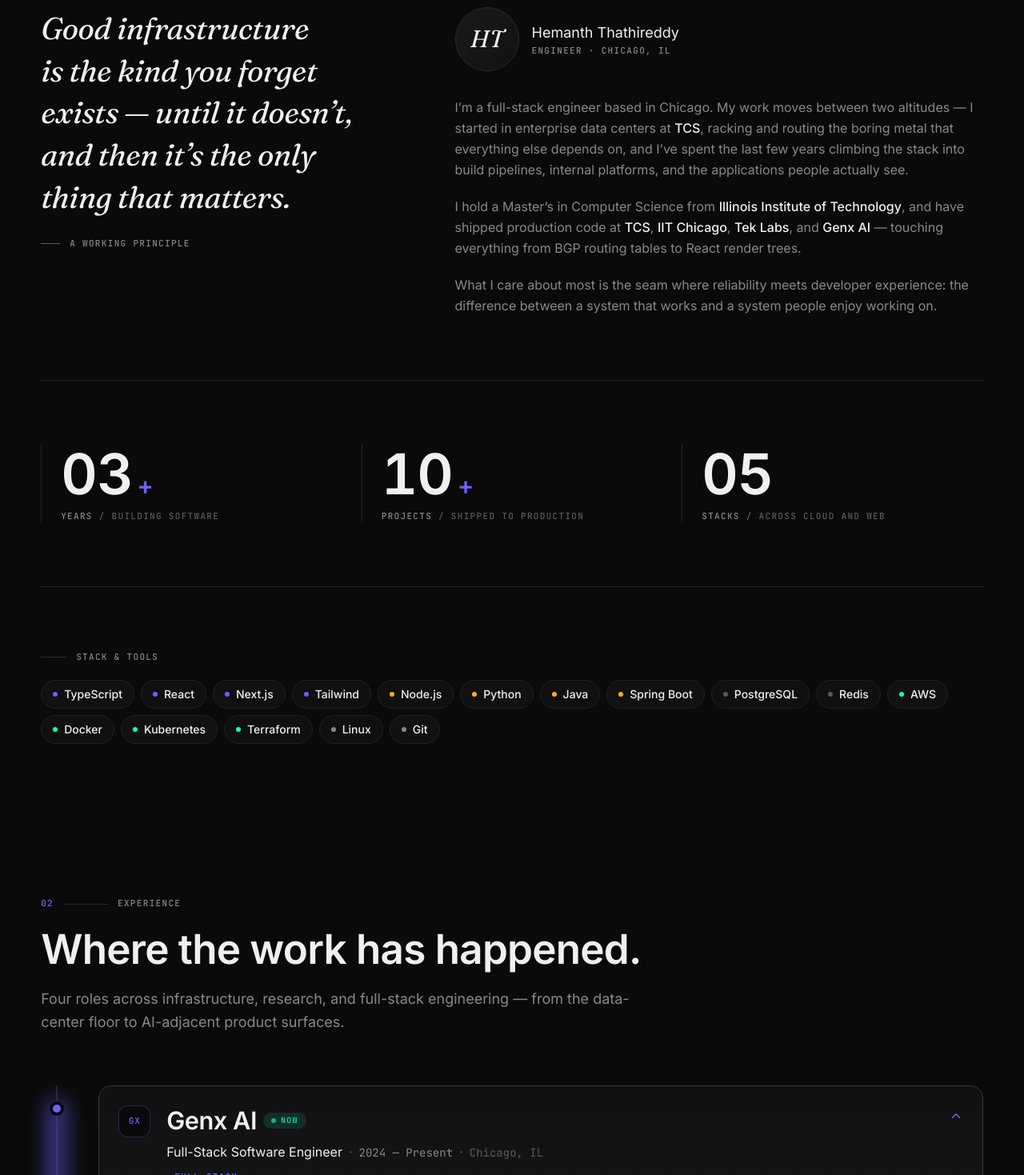
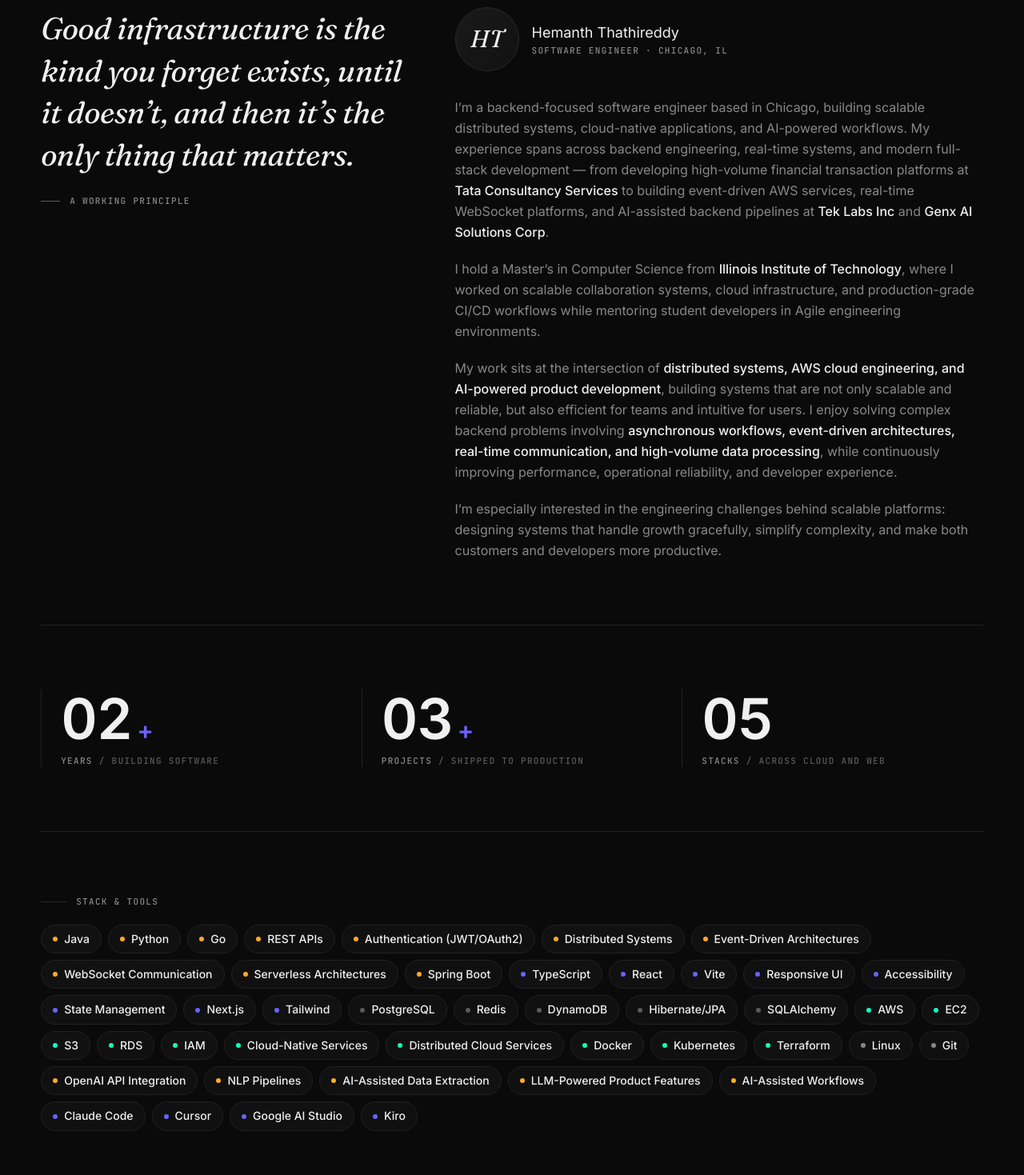
Before and after one commit to HemanthThathireddy/hemanththathireddy.github.io, a React (Vite) app: page / in a window 1280 px wide. Shown: the part 1161-2630 px from the top of the page at 80% size. Built offline with nearby package versions, Linux system fonts and the light colour scheme.

Commit message:
Content update

```diff
--- a/src/components/sections/About.tsx
+++ b/src/components/sections/About.tsx
@@ -24,12 +24,12 @@
 }
 
 const STATS: ReadonlyArray<Stat> = [
-  { target: 3, label: 'Years', sublabel: 'building software', suffix: '+' },
-  { target: 10, label: 'Projects', sublabel: 'shipped to production', suffix: '+' },
+  { target: 2, label: 'Years', sublabel: 'building software', suffix: '+' },
+  { target: 3, label: 'Projects', sublabel: 'shipped to production', suffix: '+' },
   { target: 5, label: 'Stacks', sublabel: 'across cloud and web' },
 ];
 
-type TagCategory = 'frontend' | 'backend' | 'data' | 'cloud' | 'systems';
+type TagCategory = 'frontend' | 'backend' | 'data' | 'cloud' | 'systems' |'AiLlmNlp'|'AiDevelopmentTools';
 
 interface Tag {
   label: string;
@@ -37,22 +37,50 @@
 }
 
 const TAGS: ReadonlyArray<Tag> = [
+  { label: 'Java', category: 'backend' },
+  { label: 'Python', category: 'backend' },
+  { label: 'Go', category: 'backend' },
+  { label: 'REST APIs', category: 'backend' },
+  { label: 'Authentication (JWT/OAuth2)', category: 'backend' },
+  { label: 'Distributed Systems', category: 'backend' },
+  { label: 'Event-Driven Architectures', category: 'backend' },
+  { label: 'WebSocket Communication', category: 'backend' },
+  { label: 'Serverless Architectures', category: 'backend' },
+  { label: 'Spring Boot', category: 'backend' },
   { label: 'TypeScript', category: 'frontend' },
   { label: 'React', category: 'frontend' },
+  { label: 'Vite', category: 'frontend' },
+  { label: 'Responsive UI', category: 'frontend' },
+  { label: 'Accessibility', category: 'frontend' },
+  { label: 'State Management', category: 'frontend' },
   { label: 'Next.js', category: 'frontend' },
   { label: 'Tailwind', category: 'frontend' },
-  { label: 'Node.js', category: 'backend' },
-  { label: 'Python', category: 'backend' },
-  { label: 'Java', category: 'backend' },
-  { label: 'Spring Boot', category: 'backend' },
   { label: 'PostgreSQL', category: 'data' },
   { label: 'Redis', category: 'data' },
+  { label: 'DynamoDB', category: 'data' },
+  { label: 'Hibernate/JPA', category: 'data' },
+  { label: 'SQLAlchemy', category: 'data' },
   { label: 'AWS', category: 'cloud' },
+  { label: 'EC2', category: 'cloud' },
+  { label: 'S3', category: 'cloud' },
+  { label: 'RDS', category: 'cloud' },
+  { label: 'IAM', category: 'cloud' },
+  { label: 'Cloud-Native Services', category: 'cloud' },
+  { label: 'Distributed Cloud Services', category: 'cloud' },
   { label: 'Docker', category: 'cloud' },
   { label: 'Kubernetes', category: 'cloud' },
   { label: 'Terraform', category: 'cloud' },
   { label: 'Linux', category: 'systems' },
   { label: 'Git', category: 'systems' },
+  { label: 'OpenAI API Integration', category: 'AiLlmNlp' },
+  { label: 'NLP Pipelines', category: 'AiLlmNlp' },
+  { label: 'AI-Assisted Data Extraction', category: 'AiLlmNlp' },
+  { label: 'LLM-Powered Product Features', category: 'AiLlmNlp' },
+  { label: 'AI-Assisted Workflows', category: 'AiLlmNlp' },
+  { label: 'Claude Code', category: 'AiDevelopmentTools' },
+  { label: 'Cursor', category: 'AiDevelopmentTools' },
+  { label: 'Google AI Studio', category: 'AiDevelopmentTools' },
+  { label: 'Kiro', category: 'AiDevelopmentTools' },
 ];
 
 const CATEGORY_DOT: Record<TagCategory, string> = {
@@ -61,6 +89,8 @@
   data: 'bg-text-tertiary',
   cloud: 'bg-teal',
   systems: 'bg-text-secondary',
+  AiLlmNlp: 'bg-amber',
+  AiDevelopmentTools: 'bg-accent',
 };
 
 /* Spring-physics variant for tag entry. Defined here (not in animations.ts)
@@ -256,7 +286,7 @@
         variants={fadeUpItem}
         className="relative font-serif text-pull italic leading-snug text-text-primary text-balance"
       >
-        Good infrastructure is the kind you forget exists — until it
+        Good infrastructure is the kind you forget exists, until it
         doesn&rsquo;t, and then it&rsquo;s the only thing that matters.
       </motion.blockquote>
       <motion.figcaption
@@ -295,7 +325,7 @@
             Hemanth Thathireddy
           </div>
           <div className="font-mono text-micro uppercase tracking-widest text-text-secondary">
-            Engineer · Chicago, IL
+            Software Engineer · Chicago, IL
           </div>
         </div>
       </motion.div>
@@ -305,24 +335,32 @@
         className="space-y-5 text-body leading-relaxed text-text-secondary [&>p>strong]:font-medium [&>p>strong]:text-text-primary"
       >
         <p>
-          I&rsquo;m a full-stack engineer based in Chicago. My work moves
-          between two altitudes — I started in enterprise data centers at{' '}
-          <strong>TCS</strong>, racking and routing the boring metal that
-          everything else depends on, and I&rsquo;ve spent the last few years
-          climbing the stack into build pipelines, internal platforms, and
-          the applications people actually see.
+        I&rsquo;m a backend-focused software engineer based in Chicago, building scalable
+        distributed systems, cloud-native applications, and AI-powered workflows.
+        My experience spans across backend engineering, real-time systems,
+        and modern full-stack development — from developing high-volume financial
+        transaction platforms at <strong>Tata Consultancy Services</strong> to building event-driven
+        AWS services, real-time WebSocket platforms, and AI-assisted backend pipelines
+        at <strong>Tek Labs Inc</strong> and <strong>Genx AI Solutions Corp</strong>.
         </p>
         <p>
-          I hold a Master&rsquo;s in Computer Science from{' '}
-          <strong>Illinois Institute of Technology</strong>, and have shipped
-          production code at <strong>TCS</strong>, <strong>IIT Chicago</strong>,{' '}
-          <strong>Tek Labs</strong>, and <strong>Genx&nbsp;AI</strong> — touching
-          everything from BGP routing tables to React render trees.
+        I hold a Master&rsquo;s in Computer Science from <strong>Illinois Institute of Technology</strong>,
+        where I worked on scalable collaboration systems, cloud infrastructure,
+        and production-grade CI/CD workflows while mentoring student developers in
+        Agile engineering environments.
         </p>
         <p>
-          What I care about most is the seam where reliability meets
-          developer experience: the difference between a system that works
-          and a system people enjoy working on.
+        My work sits at the intersection of <strong>distributed systems, AWS cloud engineering,
+        and AI-powered product development</strong>, building systems that are not only scalable
+        and reliable, but also efficient for teams and intuitive for users. I enjoy solving
+        complex backend problems involving <strong>asynchronous workflows, event-driven architectures,
+        real-time communication, and high-volume data processing</strong>, while continuously improving
+        performance, operational reliability, and developer experience.
+        </p>
+        <p>
+        I&rsquo;m especially interested in the engineering challenges behind scalable platforms:
+        designing systems that handle growth gracefully, simplify complexity, and make both
+        customers and developers more productive.
         </p>
       </motion.div>
     </motion.div>
@@ -345,7 +383,7 @@
           number="01"
           eyebrow="About"
           title="A profile, in three altitudes."
-          description="From the data-center floor to the browser — what I do, where I&rsquo;ve done it, and the tools I reach for first."
+          description="From the data-center floor to the browser. What I do, where I&rsquo;ve done it, and the tools I reach for first."
         />
 
         <div className="grid grid-cols-1 gap-12 lg:grid-cols-12 lg:gap-16">
--- a/src/components/sections/Contact.tsx
+++ b/src/components/sections/Contact.tsx
@@ -267,7 +267,7 @@
             I&rsquo;m always up for a conversation about distributed systems,
             developer experience, or the boring infrastructure that makes the
             interesting stuff possible. The fastest way to reach me is email
-            — copy below, or pick a side door.
+            copy below, or pick a side door.
           </motion.p>
 
           <motion.div
--- a/src/components/sections/Experience.tsx
+++ b/src/components/sections/Experience.tsx
@@ -68,59 +68,67 @@
 const ROLES: ReadonlyArray<RoleEntry> = [
   {
     id: 'genx-ai',
-    company: 'Genx AI',
-    title: 'Full-Stack Software Engineer',
-    dates: '2024 — Present',
+    company: 'Genx AI Solutions Corp',
+    title: 'Software Developer',
+    dates: 'Nov 2025 — Present',
     location: 'Chicago, IL',
-    type: 'fullstack',
-    logoText: 'GX',
+    type: 'fullstack',/*'OpenAI APIs' | Scalable AI Workflows | Python REST APIs | NLP Pipelines | 35% Accuracy Improvement',*/
+    logoText: 'GxAI',
     current: true,
     bullets: [
-      'Building production AI-adjacent web tooling on a TypeScript and Python stack — frontend in React, backend services on FastAPI behind an AWS API Gateway.',
-      'Designed asynchronous job runners and data-ingestion pipelines that absorb bursty workloads without coupling user-facing latency to backend processing.',
-      'Owning the design-system primitives shared across multiple internal products, with a focus on accessible, themeable components that ship faster than they break.',
+      'Delivered AI-powered data processing features integrating OpenAI APIs and NLP services into backend pipelines, improving structured data extraction accuracy by 35% across large unstructured datasets.',
+      'Created and implemented Python REST APIs with robust validation and fault handling, reducing manual analyst processing time by 40%.',
+      'Guided technical design discussions for scalable AI-assisted workflows, influencing architectural decisions that improved maintainability and reduced deployment iteration time by ~20%.',
+      'Collaborated with a cross-functional team of 6+ engineers, analysts, and stakeholders to deliver iterative product enhancements aligned with customer feedback.',
+      'Leveraged Claude Code and Kiro to draft implementation ideas, speed up debugging, and improve backend development efficiency, reducing implementation and troubleshooting time by ~25%.',
     ],
   },
   {
     id: 'tek-labs',
     company: 'Tek Labs',
     title: 'Software Engineer',
-    dates: '2023 — 2024',
+    dates: 'Mar 2025 — Oct 2025',
     location: 'Chicago, IL',
-    type: 'fullstack',
-    logoText: 'TL',
+    type: 'fullstack', /*'Java/Spring Boot | 10,000+ Concurrent Users | Event-Driven Architecture | WebSocket Real-Time Systems | AWS Lambda',*/
+    logoText: 'Tek',
     bullets: [
-      'Developed full-stack web applications in React, Node.js, and PostgreSQL for internal data tooling and customer dashboards.',
-      'Designed and shipped versioned REST APIs with OpenAPI contracts and contract tests, so frontend and backend could move independently without breaking each other.',
-      'Containerized services with Docker and deployed to AWS (ECS + RDS), cutting environment setup time for new contributors from a half-day to under an hour.',
+      'Led frontend development of a React/Vite platform serving 10,000+ concurrent users, improving page responsiveness by 30% through optimized rendering, asynchronous data loading, and efficient state management.',
+      'Architected a reusable UI component library adopted across 4+ product modules, reducing frontend feature delivery time by 40% and improving consistency across customer-facing workflows.',
+      'Established automated frontend testing pipelines using Vitest and Playwright, reducing production UI regressions by 50%.',
+      'Engineered scalable Java/Spring Boot REST APIs and backend services, improving request handling efficiency by ~20% and supporting authentication, partner workflows, asynchronous processing, and third-party integrations.',
+      'Built real-time WebSocket event delivery and asynchronous backend workflows, integrating AWS Lambda and S3 to enable sub-second dashboard updates, reduce polling load by 30%, and improve processing efficiency by 25%',
     ],
   },
   {
     id: 'iit-chicago',
     company: 'Illinois Institute of Technology',
-    title: 'Graduate Researcher · Teaching Assistant',
-    dates: '2022 — 2024',
+    title: 'Software Engineer',
+    dates: 'Oct 2023 — Dec 2024',
     location: 'Chicago, IL',
-    type: 'research',
+    type: 'research',/*WebSocket Real-Time Communication | AWS Lambda / EC2 / S3 | High-Availability Microservices | Full SDLC Ownership | CI/CD Automation',*/
     logoText: 'IIT',
     bullets: [
-      "Earned a Master's in Computer Science with coursework spanning distributed systems, operating systems, and applied machine learning.",
-      'Contributed to a faculty-led research project on systems performance — prototyping benchmarking tooling and writing up results for internal review.',
-      "TA'd an undergraduate systems course: held office hours, graded assignments, and mentored students through their first OS-level projects.",
+      'Created a React.js collaboration platform with WebSocket-based real-time communication features supporting accessibility-focused workflows for 500+ users.',
+      'Engineered Java/Python backend microservices on AWS Lambda, EC2, and S3 infrastructure with high-availability design and independently scalable services.',
+      'Owned the complete SDLC lifecycle, improving deployment reliability by ~35% through CI/CD automation, testing, and production monitoring.',
+      'Enhanced deployment reliability by 35% through Jenkins pipeline automation and comprehensive unit/integration testing with JUnit, Mockito, and Pytest.',
+      'Mentored student developers on Git workflows, debugging practices, and frontend engineering standards within an Agile team environment, helping improve onboarding speed and team delivery consistency.',
     ],
   },
   {
     id: 'tcs',
     company: 'Tata Consultancy Services',
-    title: 'Systems & Infrastructure Engineer',
-    dates: '2020 — 2022',
+    title: 'Full Stack Developer',
+    dates: 'Feb 2022 — Dec 2022',
     location: 'India',
-    type: 'infra',
+    type: 'infra',/*'1M+ Daily Transactions | Kafka/Kinesis | Distributed Systems | Java Microservices | Fraud Detection Pipelines',*/
     logoText: 'TCS',
     bullets: [
-      'Operated and maintained 24/7 production data-center infrastructure for enterprise clients, owning incident triage, escalation, and post-mortems.',
-      'Automated routine network and server provisioning workflows in Python and Bash, reducing manual interventions for the team.',
-      "Co-authored runbooks and on-call procedures that became the team's standard reference for new joiners.",
+      'Developed React.js banking dashboards supporting 1M+ daily financial transactions with real-time balance views, portfolio analytics, and transaction reporting.',
+      'Delivered Java/Spring Boot microservices for payment settlement, SWIFT routing, and account management in distributed environments, supporting high-volume financial transactions.',
+      'Introduced asynchronous event-driven transaction processing pipelines using Kafka/Kinesis-style streaming architectures, reducing fraud detection latency by 20% and improving real-time processing reliability.',
+      'Established customer feedback and reporting systems while applying NLP-powered document extraction workflows, improving business reporting workflows, operational visibility, and reducing manual verification efforts by 30%.',
+      'Strengthened deployment stability and feature delivery by using zero-downtime database migration strategies and led Agile initiatives across 8+ engineers through full production release cycles.',
     ],
   },
 ];
--- a/src/components/sections/Hero.tsx
+++ b/src/components/sections/Hero.tsx
@@ -274,10 +274,10 @@
           transition={{ duration: 0.7, ease: easing.spring, delay: 1.1 }}
           className="mt-8 max-w-[52ch] text-body-lg text-text-secondary md:mt-10"
         >
-          I design and ship resilient distributed systems — from the data-center
-          floor to the browser. Currently focused on developer-facing platforms,
-          internal tooling, and the boring infrastructure that makes the
-          interesting stuff possible.
+          I design and ship resilient distributed systems and AI-orchestration
+          pipelines — from the data-center floor to the browser. Currently focused
+          on LLM infrastructure and the developer-facing platforms
+          that make AI integration possible.
         </motion.p>
 
         {/* CTA */}
--- a/src/components/sections/Skills.tsx
+++ b/src/components/sections/Skills.tsx
@@ -30,7 +30,7 @@
   1: 2,
 };
 
-const QUADRANT_PADDING_DEG = 9;
+const QUADRANT_PADDING_DEG = 6;
 
 /* ─────────────────────────────────────────────
    Domain types + data
@@ -80,8 +80,8 @@
     id: 'frontend',
     label: 'Frontend',
     color: 'accent',
-    bisector: 315, // top-left
-    arc: [270, 360],
+    bisector: 324, // top-left
+    arc: [288, 360],
     skills: [
       { name: 'TypeScript', proficiency: 3 },
       { name: 'React', proficiency: 3 },
@@ -93,8 +93,8 @@
     id: 'backend',
     label: 'Backend',
     color: 'amber',
-    bisector: 45, // top-right
-    arc: [0, 90],
+    bisector: 36, // top-right
+    arc: [0, 72],
     skills: [
       { name: 'Python', proficiency: 3 },
       { name: 'Java', proficiency: 2 },
@@ -106,8 +106,8 @@
     id: 'cloud',
     label: 'Cloud',
     color: 'teal',
-    bisector: 135, // bottom-right
-    arc: [90, 180],
+    bisector: 108, // bottom-right
+    arc: [72, 144],
     skills: [
       { name: 'AWS', proficiency: 3 },
       { name: 'Docker', proficiency: 3 },
@@ -120,12 +120,26 @@
     label: 'DevOps',
     color: 'secondary',
     bisector: 225, // bottom-left
-    arc: [180, 270],
+    arc: [144, 216],
     skills: [
       { name: 'Linux', proficiency: 3 },
       { name: 'Bash', proficiency: 3 },
       { name: 'Git', proficiency: 3 },
       { name: 'CI/CD', proficiency: 2 },
+    ],
+  },
+  {
+    id: 'ai',
+    label: 'AI & LLM',
+    color: 'teal',
+    bisector: 252,
+    arc: [216, 288],
+    skills: [
+      { name: 'OpenAI API Integration', proficiency: 3 },
+      { name: 'LLM-Powered Product Features', proficiency: 3 },
+      { name: 'Claude Code', proficiency: 2 },
+      { name: 'Cursor', proficiency: 2 },
+      { name: 'AI-Assisted Data Extraction', proficiency: 2 },
     ],
   },
 ];
@@ -530,15 +544,15 @@
           description="Proficiency shown by distance from center — inner is expert, outer is exploratory. Hover the radar or the legend to highlight."
         />
 
-        <div className="grid grid-cols-1 gap-12 lg:grid-cols-12 lg:gap-16">
-          <div className="lg:col-span-7 lg:col-start-1">
+        <div className="grid grid-cols-1 gap-12 lg:grid-cols-12 lg:gap-16 items-center">
+          <div className="lg:col-span-6 lg:col-start-1">
             <SkillRadar
               hoveredCategoryId={hoveredCategoryId}
               hoveredSkillName={hoveredSkillName}
               onHoverSkill={setHoveredSkillName}
             />
           </div>
-          <div className="lg:col-span-5 lg:col-start-8">
+          <div className="lg:col-span-6 lg:col-start-8">
             <SkillsLegend
               hoveredCategoryId={hoveredCategoryId}
               hoveredSkillName={hoveredSkillName}
```
